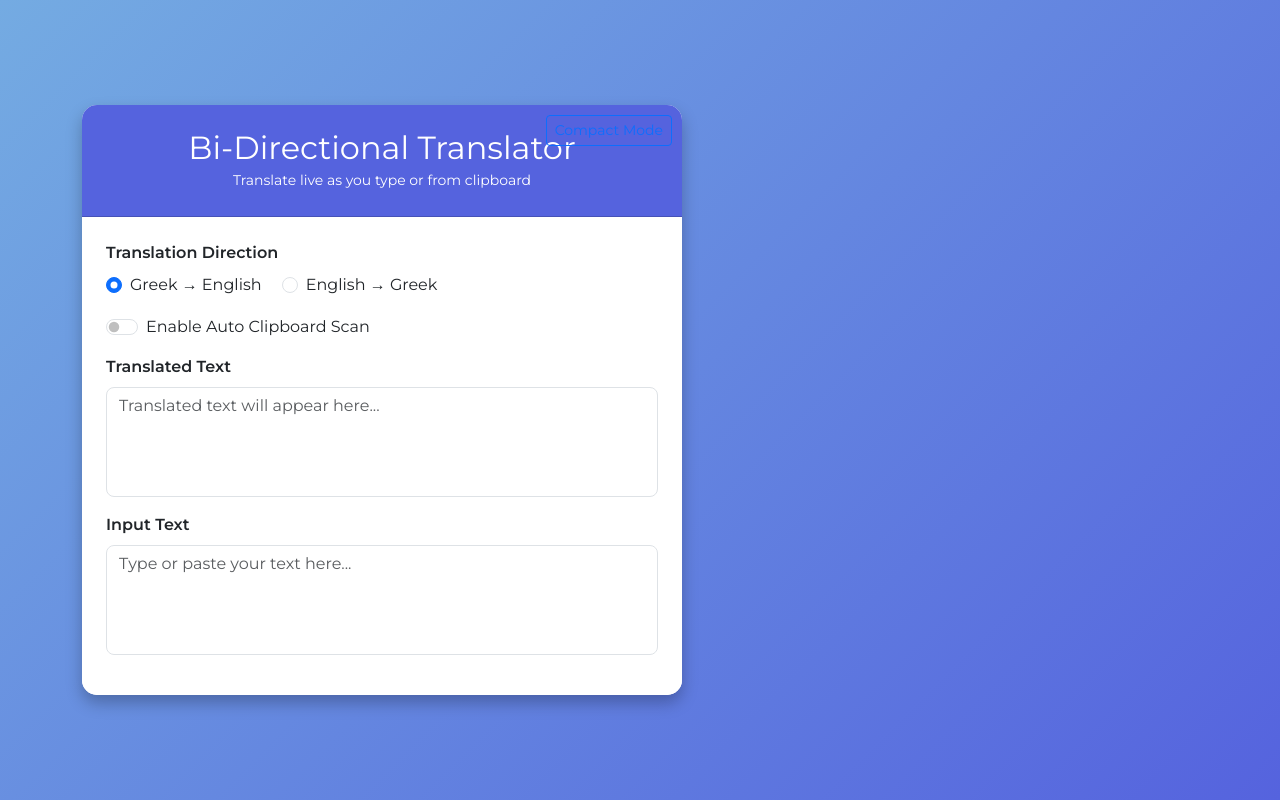
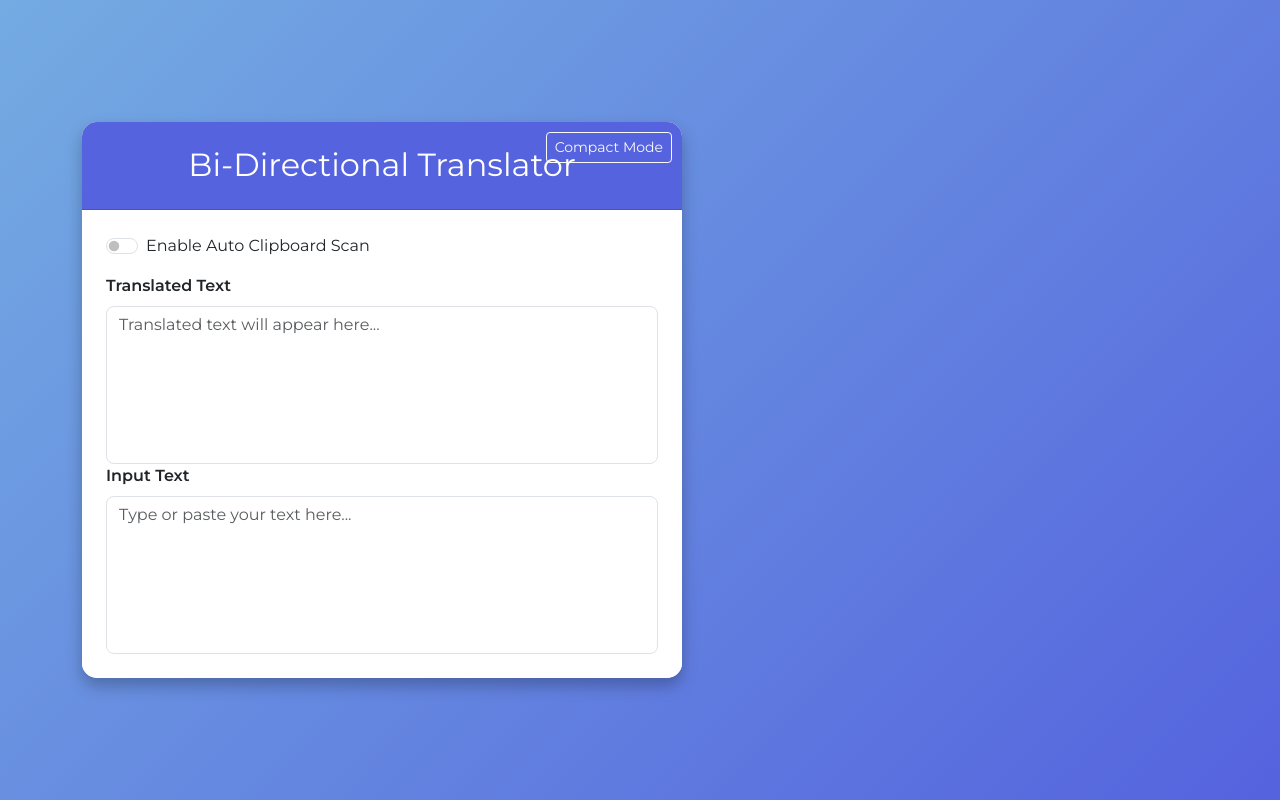
Before and after one commit to Runz1337/Translator, a plain HTML site: page index.html in a window 1280 px wide. Drawn offline with nearby package versions, Linux system fonts and the light colour scheme.

Commit message:
Update index.html

```diff
--- a/index.html
+++ b/index.html
@@ -24,13 +24,13 @@
       align-items: center;
       justify-content: center;
     }
-    .card {
+    /* Default card styling */
+    #translatorCard {
       border: none;
       border-radius: 15px;
       box-shadow: 0 8px 16px rgba(0, 0, 0, 0.25);
       overflow: hidden;
       transition: all 0.3s ease;
-      position: relative;
       width: 100%;
       max-width: 600px;
     }
@@ -55,34 +55,23 @@
     textarea {
       resize: none;
     }
-    /* Hide nonessential elements in compact mode */
+    /* Hide nonessential controls in compact mode */
     .compact .nonCompact {
       display: none;
     }
-    /* Compact mode toggle button positioning */
-    #compactModeBtn {
-      position: absolute;
-      top: 10px;
-      right: 10px;
-      z-index: 10;
-    }
-    /* Compact mode styles: full screen vertical layout with horizontal divider */
+    /* Compact mode styles: full screen vertical layout */
     .compact {
       width: 100vw;
       height: 100vh;
       border-radius: 0;
-      box-shadow: none;
-    }
-    .compact .card {
-      border-radius: 0;
-      box-shadow: none;
+      max-width: none;
     }
     .compact .card-header {
       padding: 1rem;
     }
     .compact .card-body {
       padding: 0;
-      height: calc(100% - 70px); /* Assume header height is about 70px */
+      height: calc(100vh - 70px); /* Adjust header height as needed */
     }
     .compact #textAreasWrapper {
       display: flex;
@@ -91,11 +80,19 @@
     }
     .compact .textAreaContainer {
       flex: 1;
-      margin: 0;
       padding: 10px;
+      box-sizing: border-box;
     }
+    /* Horizontal divider between text areas */
     .compact #inputTextContainer {
       border-top: 1px solid #ccc;
+    }
+    /* Compact Mode Toggle Button styling */
+    #compactModeBtn {
+      position: absolute;
+      top: 10px;
+      right: 10px;
+      z-index: 100;
     }
   </style>
 </head>
@@ -104,74 +101,30 @@
     <div class="card" id="translatorCard">
       <div class="card-header">
         <h2 class="mb-0">Bi-Directional Translator</h2>
-        <small class="nonCompact">Translate live as you type or from clipboard</small>
         <!-- Compact Mode Toggle Button -->
-        <button id="compactModeBtn" class="btn btn-outline-primary btn-sm">Compact Mode</button>
+        <button id="compactModeBtn" class="btn btn-outline-light btn-sm">Compact Mode</button>
       </div>
       <div class="card-body">
-        <!-- Non-compact elements -->
-        <div class="mb-3 nonCompact">
-          <label class="form-label">Translation Direction</label>
-          <div>
-            <div class="form-check form-check-inline">
-              <input
-                class="form-check-input"
-                type="radio"
-                name="direction"
-                id="directionGreekToEnglish"
-                value="greekToEnglish"
-                checked
-              />
-              <label class="form-check-label" for="directionGreekToEnglish">
-                Greek → English
-              </label>
-            </div>
-            <div class="form-check form-check-inline">
-              <input
-                class="form-check-input"
-                type="radio"
-                name="direction"
-                id="directionEnglishToGreek"
-                value="englishToGreek"
-              />
-              <label class="form-check-label" for="directionEnglishToGreek">
-                English → Greek
-              </label>
-            </div>
+        <!-- Non-compact controls -->
+        <div class="nonCompact mb-3">
+          <div class="form-check form-switch">
+            <input class="form-check-input" type="checkbox" id="clipboardToggle">
+            <label class="form-check-label" for="clipboardToggle">
+              Enable Auto Clipboard Scan
+            </label>
           </div>
-        </div>
-        <div class="form-check form-switch mb-3 nonCompact">
-          <input
-            class="form-check-input"
-            type="checkbox"
-            id="clipboardToggle"
-          />
-          <label class="form-check-label" for="clipboardToggle">
-            Enable Auto Clipboard Scan
-          </label>
         </div>
         <!-- Text Areas Wrapper -->
         <div id="textAreasWrapper">
-          <!-- Translated (output) area -->
-          <div class="mb-3 textAreaContainer" id="outputTextContainer">
+          <!-- Translated Text Area -->
+          <div class="textAreaContainer" id="outputTextContainer">
             <label for="outputText" class="form-label">Translated Text</label>
-            <textarea
-              class="form-control"
-              id="outputText"
-              rows="4"
-              placeholder="Translated text will appear here..."
-              readonly
-            ></textarea>
+            <textarea class="form-control" id="outputText" rows="6" placeholder="Translated text will appear here..." readonly></textarea>
           </div>
-          <!-- Input area -->
-          <div class="mb-3 textAreaContainer" id="inputTextContainer">
+          <!-- Input Text Area -->
+          <div class="textAreaContainer" id="inputTextContainer">
             <label for="inputText" class="form-label">Input Text</label>
-            <textarea
-              class="form-control"
-              id="inputText"
-              rows="4"
-              placeholder="Type or paste your text here..."
-            ></textarea>
+            <textarea class="form-control" id="inputText" rows="6" placeholder="Type or paste your text here..."></textarea>
           </div>
         </div>
       </div>
@@ -220,19 +173,15 @@
       return result;
     }
 
-    // Main translation handler that checks the selected direction.
+    // Main translation handler.
+    // (This sample uses Greek → English as default; if you need a two‑way toggle, you could add additional controls.)
     function updateTranslation(text) {
-      const direction = document.querySelector('input[name="direction"]:checked').value;
-      let translated = "";
-      if (direction === "greekToEnglish") {
-        translated = translateGreekToEnglish(text);
-      } else {
-        translated = translateEnglishToGreek(text);
-      }
+      // Default direction: Greek → English.
+      const translated = translateGreekToEnglish(text);
       document.getElementById("outputText").value = translated;
     }
 
-    // Event listener for manual input.
+    // Update translation when input changes.
     document.getElementById("inputText").addEventListener("input", function () {
       updateTranslation(this.value);
     });
@@ -258,23 +207,22 @@
           updateTranslation(text);
         }
       }).catch((err) => {
-        console.error("Error reading clipboard: ", err);
+        console.error("Error reading clipboard:", err);
       });
       setTimeout(scanClipboard, 2000);
     }
 
     // Compact mode toggle functionality.
     const compactModeBtn = document.getElementById("compactModeBtn");
-    const translatorCard = document.getElementById("translatorCard");
     let compactMode = false;
-
-    compactModeBtn.addEventListener("click", function() {
+    compactModeBtn.addEventListener("click", function () {
+      const card = document.getElementById("translatorCard");
       compactMode = !compactMode;
       if (compactMode) {
-        translatorCard.classList.add("compact");
+        card.classList.add("compact");
         compactModeBtn.textContent = "Exit Compact Mode";
       } else {
-        translatorCard.classList.remove("compact");
+        card.classList.remove("compact");
         compactModeBtn.textContent = "Compact Mode";
       }
     });
```
